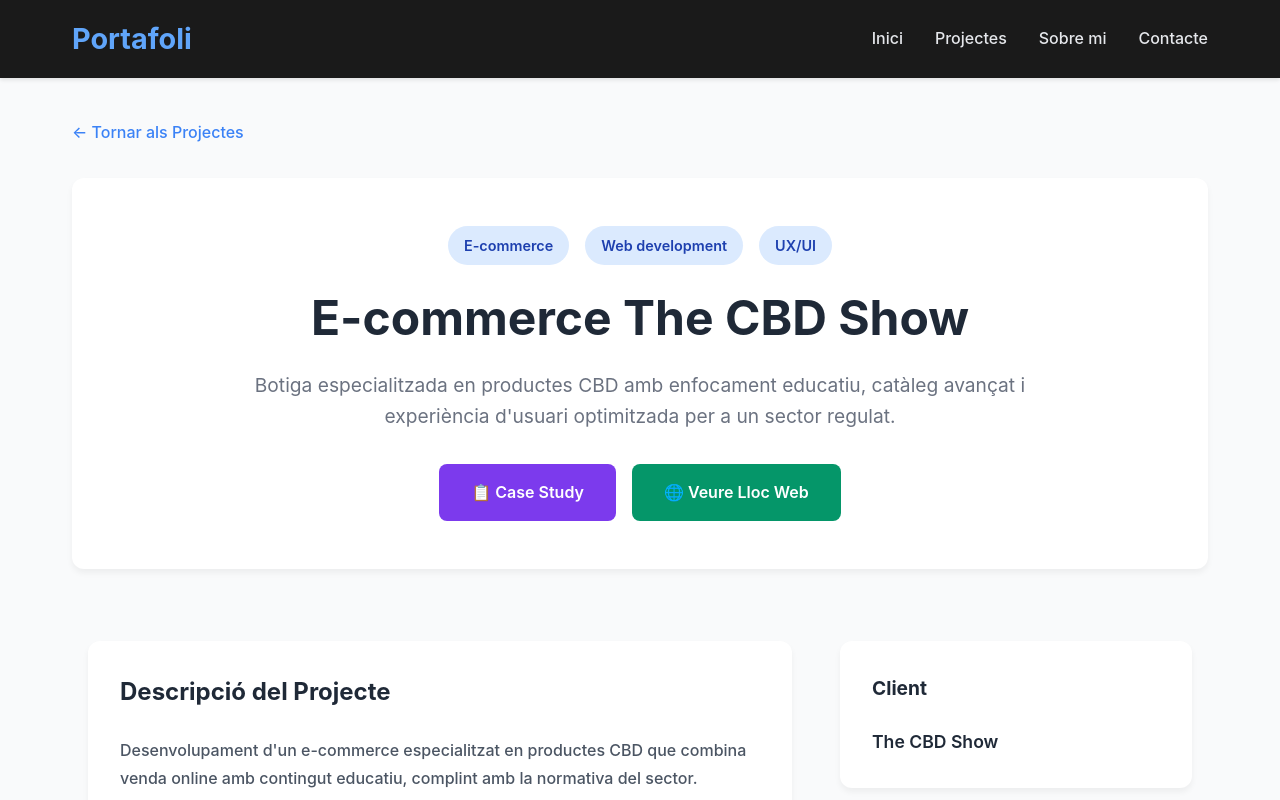
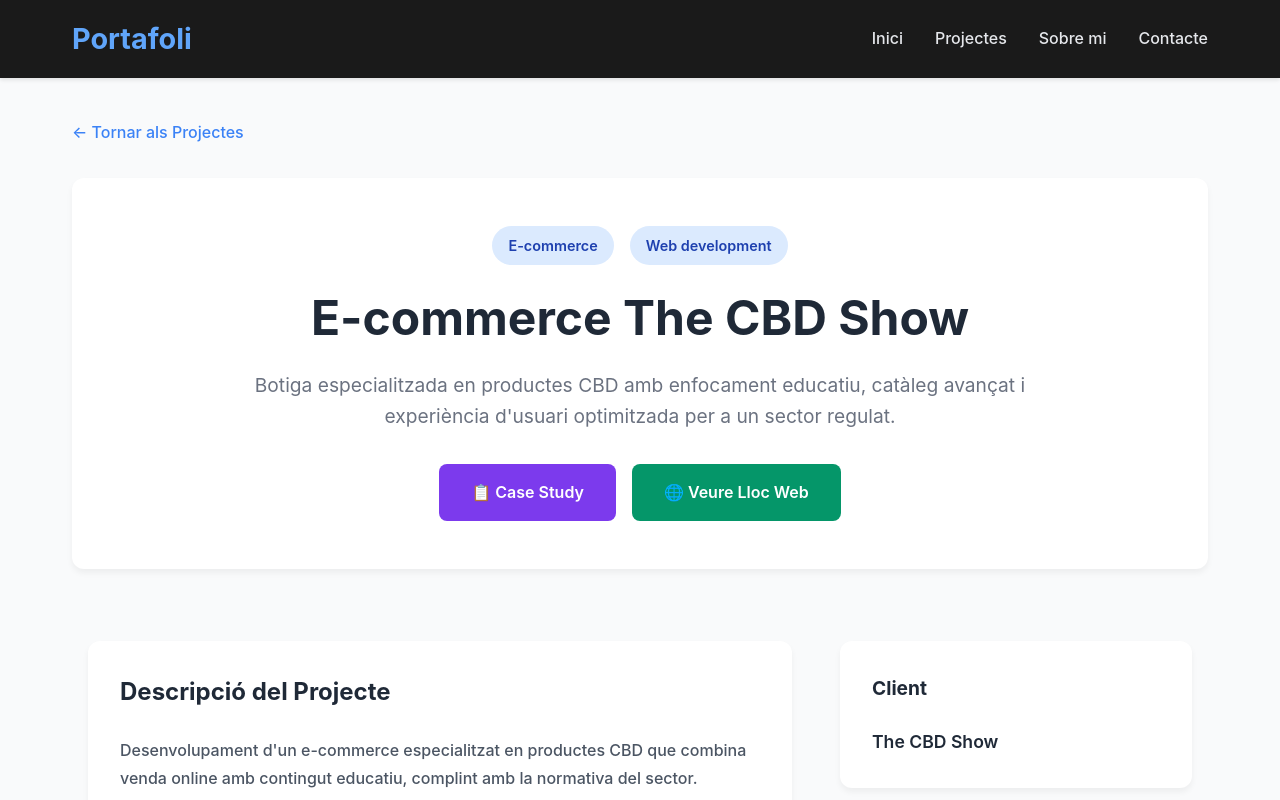
Before and after one commit to Oleguerct/portafolis, a React (Create React App) app: page /projects/cbd-show-ecommerce in a window 1280 px wide. Shown: the top 800 px of the page. Built offline with nearby package versions, Linux system fonts and the light colour scheme.

Commit message:
Refine project categories by removing 'UX/UI' from multiple entries

```diff
--- a/src/data/projects.ts
+++ b/src/data/projects.ts
@@ -34,7 +34,7 @@
     id: "smoking-paper-ecommerce",
     title: "E-commerce Smoking Paper",
     client: "Smoking Paper",
-    category: ["E-commerce", "Web development", "UX/UI"],
+    category: ["E-commerce", "Web development"],
     links: {
       caseStudy: "https://sumatd.com/proyectos/e-commerce-smoking-paper/",
       site: "https://www.smokingpaper.com/products/"
@@ -104,7 +104,7 @@
     id: "romanesco-studio-web",
     title: "Web Corporativa Romanesco Studio",
     client: "Romanesco Studio",
-    category: ["Web development", "corporate", "UX/UI"],
+    category: ["Web development", "corporate"],
     links: {
       caseStudy: "https://sumatd.com/proyectos/web-corporativa-romanesco-studio/",
       site: "https://romanescostudio.com/"
@@ -177,7 +177,7 @@
     id: "cbd-show-ecommerce",
     title: "E-commerce The CBD Show",
     client: "The CBD Show",
-    category: ["E-commerce", "Web development", "UX/UI"],
+    category: ["E-commerce", "Web development"],
     links: {
       caseStudy: "https://sumatd.com/proyectos/e-commerce-the-cbd-show/",
       site: "https://thecbdshow.com/"
@@ -250,7 +250,7 @@
     id: "neumaticos-seminuevos-corporativa",
     title: "Web Corporativa Neumáticos Seminuevos",
     client: "Neumáticos Seminuevos",
-    category: ["Web development", "Corporate", "UX/UI"],
+    category: ["Web development", "Corporate"],
     links: {
       caseStudy: "https://sumatd.com/proyectos/web-corporativa-neumaticos-seminuevos/"
     },
@@ -319,7 +319,7 @@
     id: "hazte-cliente-recomendador-tarifas",
     title: "Recomendador de Tarifes",
     client: "Client Confidencial",
-    category: ["Web development", "UX/UI", "Backend"],
+    category: ["Web development", "Backend"],
     links: {
       caseStudy: "https://sumatd.com/proyectos/hazte-cliente-recomendador-de-tarifas/"
     },
@@ -385,7 +385,7 @@
     id: "leading-global-consulting-web",
     title: "Web Corporativa Leading Global Consulting",
     client: "Leading Global Consulting",
-    category: ["Web development", "Corporate", "UX/UI"],
+    category: ["Web development", "Corporate"],
     links: {
       caseStudy: "https://sumatd.com/proyectos/web-corporativa-leading-global-consulting/"
     },
@@ -452,7 +452,7 @@
     id: "engiser-brand-ecommerce",
     title: "Disseny de marca i e-commerce Engiser",
     client: "Engiser",
-    category: ["E-commerce", "Web development", "UX/UI"],
+    category: ["E-commerce", "Web development"],
     links: {
       caseStudy: "https://sumatd.com/proyectos/diseno-de-marca-y-e-commerce-para-engiser-101/"
     },
@@ -502,7 +502,7 @@
     id: "suma-tax-corporate",
     title: "Web Corporativa Suma Tax",
     client: "Suma Tax",
-    category: ["Web development", "Corporate", "UX/UI"],
+    category: ["Web development", "Corporate"],
     links: {
       caseStudy: "https://sumatd.com/proyectos/web-corporativa-suma-tax/"
     },
@@ -514,7 +514,7 @@
       long:
         "Vam desenvolupar la web corporativa de Suma Tax amb l'objectiu de crear una presència digital sòlida que reflectís la professionalitat i experiència de l'empresa en el sector fiscal i comptable. " +
         "El projecte es va centrar en crear una estructura clara i navegable que permetés als clients potencials trobar fàcilment la informació sobre els serveis oferits. " +
-        "Es va priorititzar un disseny net i professional, amb una paleta de colors que transmet confiança i serietat, adequada per al sector financer. " +
+        "Es va prioritzar un disseny net i professional, amb una paleta de colors que transmet confiança i serietat, adequada per al sector financer. " +
         "La web inclou seccions detallades sobre els diferents serveis, informació corporativa, i canals de contacte optimitzats per a la conversió de visitants en clients potencials."
     },
     techStack: [
@@ -564,7 +564,7 @@
     id: "juan-fuentes-stand",
     title: "Stand Juan Fuentes",
     client: "Juan Fuentes",
-    category: ["Web development", "UX/UI", "Brand"],
+    category: ["Web development", "Brand"],
     links: {
       caseStudy: "https://sumatd.com/proyectos/juan-fuentes-stand/"
     },
@@ -582,8 +582,7 @@
       "HTML5",
       "CSS3",
       "JavaScript",
-      "Responsive Design",
-      "UX/UI Design"
+      "Responsive Design"
     ],
     features: [
       "Disseny responsiu i modern",
@@ -603,7 +602,6 @@
       "digital",
       "brand",
       "responsive",
-      "ux-ui",
       "presentation"
     ]
   },
@@ -612,7 +610,7 @@
     id: "metal-converter-spain-website",
     title: "Web Corporativa Metal Converter Spain",
     client: "Metal Converter Spain",
-    category: ["Web development", "Corporate website", "UX/UI"],
+    category: ["Web development", "Corporate website"],
     links: {
       caseStudy: "https://sumatd.com/proyectos/web-corporativa-metal-converter-spain/"
     },
```
